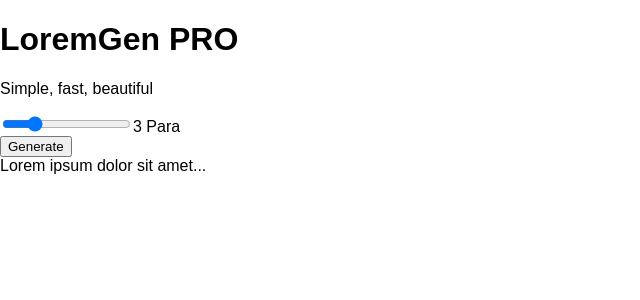
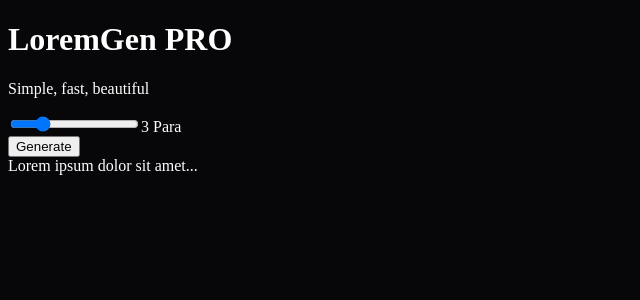
Before and after one commit to Ravs10/lorem-pro-tool, a Next.js app: page / in a window 1280 px wide. Shown: the top 300 px of the page, without its empty margins (0-640 px from the left). Built offline with nearby package versions, Linux system fonts and the light colour scheme.

Commit message:
Refactor RootLayout component for improved structure
Updated RootLayout to include language attribute and removed metadata.

```diff
--- a/app/layout.tsx
+++ b/app/layout.tsx
@@ -1,4 +1,4 @@
-    export const metadata = { title: "Lorem Pro" };
-    export default function RootLayout({ children }: { children: React.ReactNode }) {
-      return <html><body style={{margin:0, fontFamily:'sans-serif'}}>{children}</body></html>
-    }
+import "./globals.css";
+export default function RootLayout({ children }: { children: React.ReactNode }) {
+  return (<html lang="en"><body>{children}</body></html>);
+}
```
